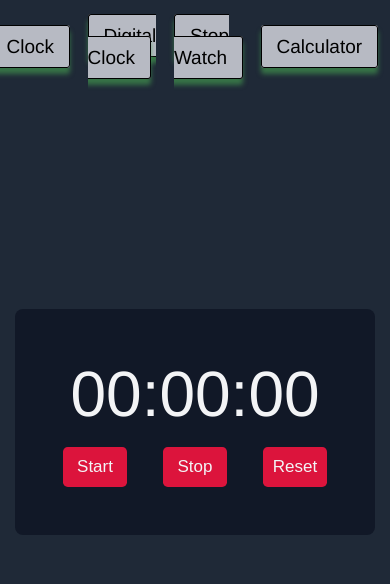
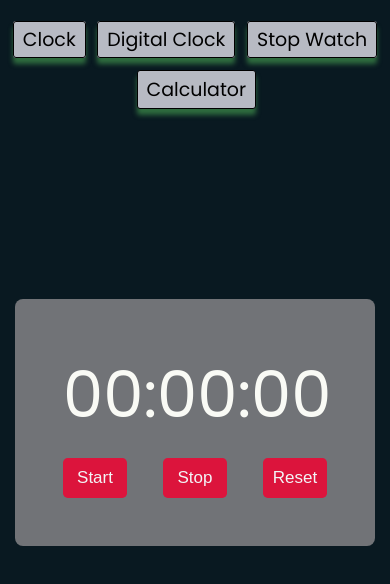
Before and after one commit to AbdelrahmanAbdelaziz10/Clock-Calculator-Project, a plain HTML site: page stopw.html in a window 390 px wide. Drawn offline with Linux system fonts and the light colour scheme.

Commit message:
first commit

```diff
--- a/css/calculator.css
+++ b/css/calculator.css
@@ -11,9 +11,8 @@ body{
     display: flex;
     justify-content: center;
     align-items: center;
-    background-color: #1f2937;
+    background-color: #091921;
 }
-
 nav{
     height: 10vh;
     position: absolute;
@@ -33,7 +32,6 @@ nav ul{
 }
 nav ul li{
     padding-left: 5%;
-
 }
 li a{
     background-color: #b7bac3;
@@ -52,7 +50,7 @@ li a{
     border-radius: 4%;
     padding: 20px;
     box-shadow: 0 3px 15px rgba(94, 98, 107, 0.39);
-    background-color: #000;
+    background-color: #717377;
 }
 input{
     text-align: end;
@@ -88,3 +86,24 @@ button{
 .equel{
     background-color: #fb6700;
 }
+
+/* ======== Media Query========*/
+@media only screen and (max-width: 600px) {
+
+    nav ul{
+        width: 100%;
+    }
+    nav ul li{
+        padding-left: 3%;
+    }
+    li a{
+        text-decoration: none;
+        padding: 4px 9px;
+        font-size: 19px;
+    }
+    .ro{
+        position: absolute;
+        top:45px;
+        left: 35%;
+    }
+    }
--- a/css/style.css
+++ b/css/style.css
@@ -1,3 +1,5 @@
+@import url('https://fonts.googleapis.com/css2?family=Poppins&display=swap');
+
 *{
     margin: 0;
     padding: 0;
@@ -7,12 +9,12 @@
     background-color: #091921;
 }
 body{
-    background-color: #1f2937;
+    background-color: #091921;
     display: flex;
     justify-content: center;
     align-items: center;
     min-height: 100vh;
-    font-family: 'Franklin Gothic Medium', 'Arial Narrow', Arial, sans-serif;
+    font-family: Poppins ,sans-serif    ;
 
 }
 nav{
@@ -34,7 +36,6 @@ nav ul{
 }
 nav ul li{
     padding-left: 5%;
-
 }
 li a{
     background-color: #b7bac3;
@@ -123,16 +124,6 @@ li a{
     --darkdark: #111827;
     --light: #f3f4f6;
 }
-.watch{
-    background-color: var(--darkdark);
-    text-align: center;
-    margin: 10rem auto;
-    border-radius: .5rem;
-    width: 100%;
-    max-width: 360px;
-    padding: 3rem;
-    color: var(--light);
-}
 .watch .time{
     font-size: 4rem;
     font-weight: 500;
@@ -140,31 +131,15 @@ li a{
 }
 
 /*========== Stop Watch  ========== */
-
-:root{
-    --primary:crimson;
-    --dark: #1f2937;
-    --darkdark: #111827;
-    --light: #f3f4f6;
-}
-*{
-    margin: 0;
-    padding: 0;
-    box-sizing: border-box;
-}
-body{
-    background-color: var(--dark);
-    font-family: 'Franklin Gothic Medium', 'Arial Narrow', Arial, sans-serif;
-}
 .watch{
-    background-color: var(--darkdark);
+    background-color: #717377;
     text-align: center;
     margin: 10rem auto;
     border-radius: .5rem;
     width: 100%;
     max-width: 360px;
     padding: 3rem;
-    color: var(--light);
+    color: #f9faf5;
 }
 .watch .time{
     font-size: 4rem;
@@ -195,3 +170,24 @@ body{
 .btn:active{
     transform: scale(.9) translateY(2px);
 }
+
+/* ======== Media Query========*/
+@media only screen and (max-width: 600px) {
+
+nav ul{
+    width: 100%;
+}
+nav ul li{
+    padding-left: 3%;
+}
+li a{
+    text-decoration: none;
+    padding: 4px 9px;
+    font-size: 19px;
+}
+.ro{
+    position: absolute;
+    top:45px;
+    left: 35%;
+}
+}
--- a/stopw.html
+++ b/stopw.html
@@ -22,7 +22,7 @@
                 <a href="./stopw.html"> Stop Watch </a>
             </li>
             <li>
-                <a href="./calculator.html"> Calculator </a>
+                <a href="./calculator.html" class="ro"> Calculator </a>
             </li>
         </ul>
     </nav>
```
Also changed, not shown: calculator.html (+2 -2 lines), clockdigital.html (+1 -1 lines), index.html (+1 -1 lines), image/clock.jpg (added).
